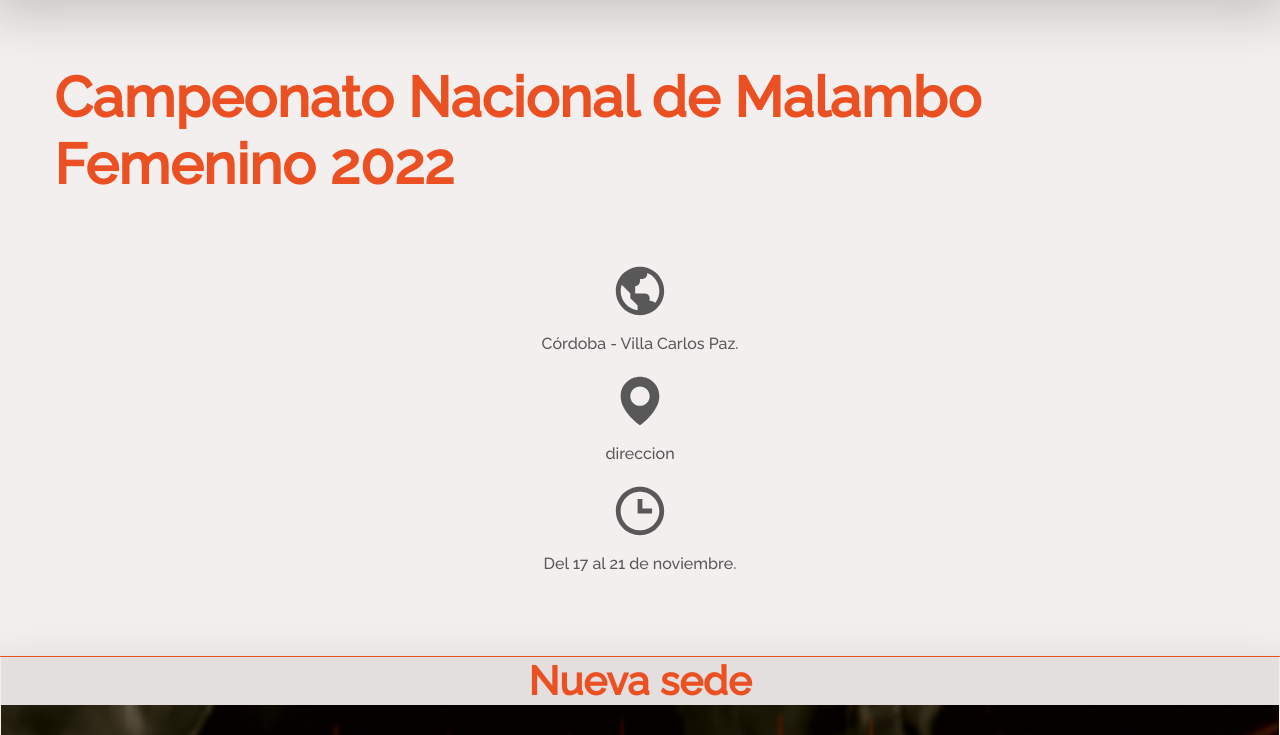
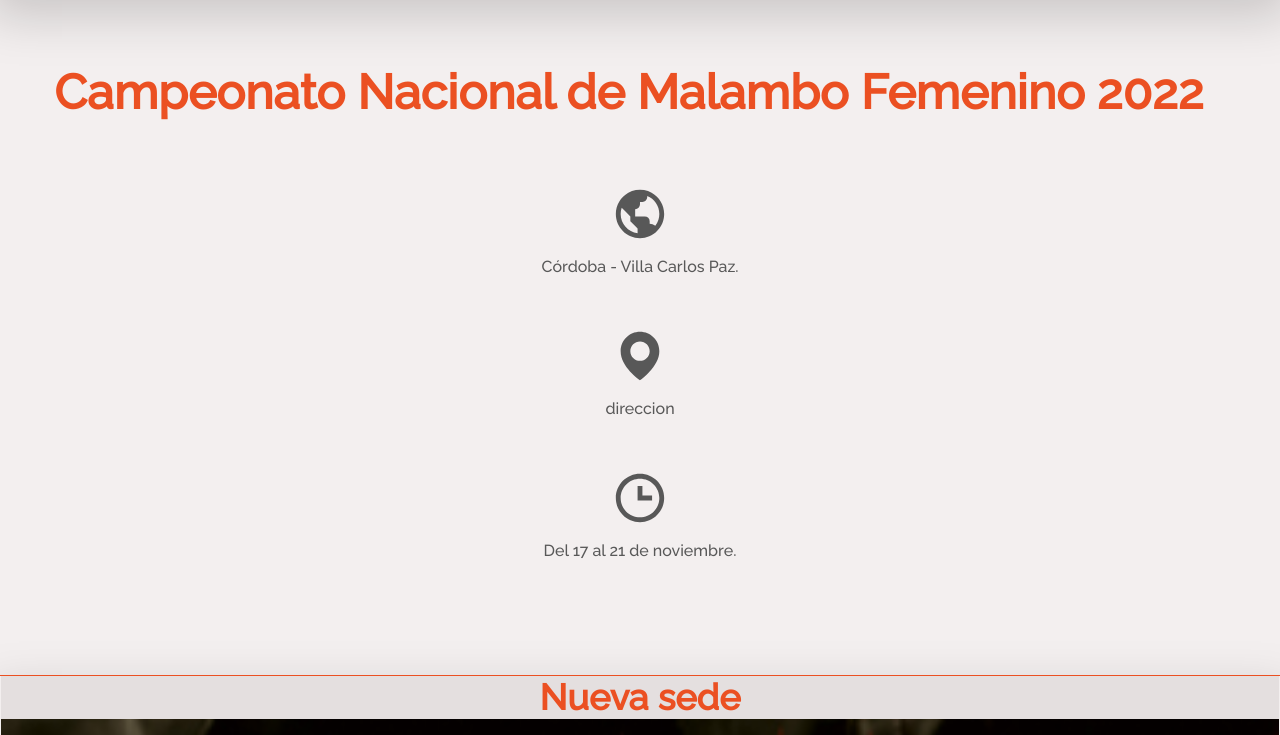
Before and after one commit to Maximo-Suarez/cnmf, a website: page index.html in a window 1280 px wide. Shown: the part 1585-2320 px from the top of the page. Drawn offline with nearby package versions, Linux system fonts and the light colour scheme.

Commit message:
detalles: cambio valores de variables fz, agrego margin a nov y yt

```diff
--- a/scss/_variables.scss
+++ b/scss/_variables.scss
@@ -1,9 +1,9 @@
 $color-primario: #EB5022;
 $color-secundario: #585858;
 $color-terciario: #F3EFEF;
-$titulo: 3.5rem;
-$subtituloh2: 3rem;
-$subtituloh3: 2.5rem;
-$subtituloh4: 2rem;
-$subtituloh5: 1.5rem;
+$titulo: 3rem;
+$subtituloh2: 2.5rem;
+$subtituloh3: 2.25rem;
+$subtituloh4: 1.87rem;
+$subtituloh5: 1.25rem;
 $texto: 1rem;
--- a/scss/index/_inicio.scss
+++ b/scss/index/_inicio.scss
@@ -22,7 +22,7 @@ body{
     &__icons{
         margin: 32px auto;
         .icons__iconContainer{
-            margin: 0;
+            margin-bottom: 2rem;
             display: flex;
             flex-direction: column;
             align-items: center;
--- a/scss/index/_novedades.scss
+++ b/scss/index/_novedades.scss
@@ -1,4 +1,5 @@
 .novedades{
+    margin: 64px 0;
     &__subtitulo{
         margin: 32px auto;
         font-size: $subtituloh2;
--- a/scss/index/_yt.scss
+++ b/scss/index/_yt.scss
@@ -1,4 +1,5 @@
 .yt{
+    margin: 32px 0;
     &__subtitulo{
         margin: 32px auto;
         font-size: $subtituloh2;
```
Also changed, not shown: css/style.css.
